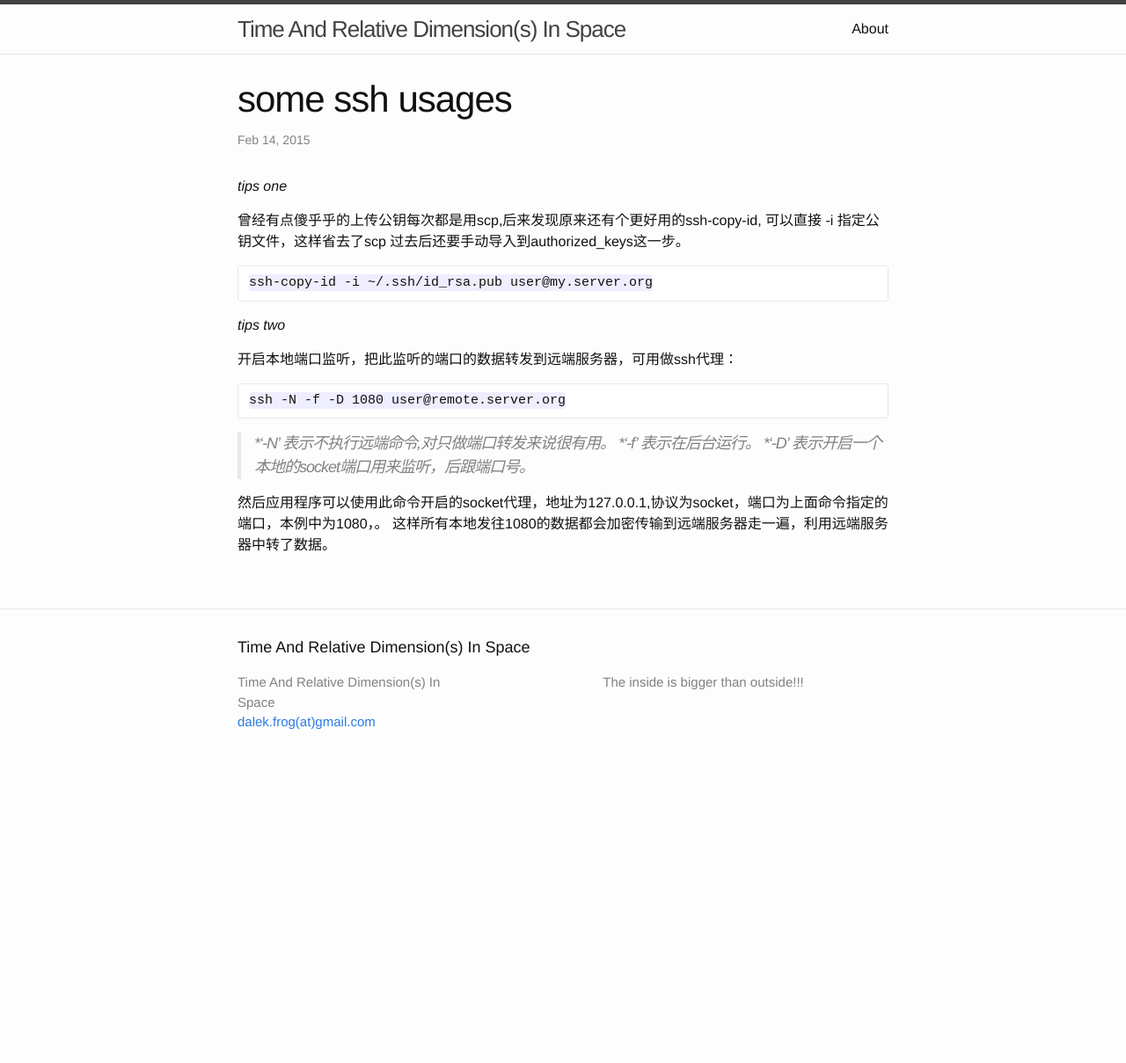
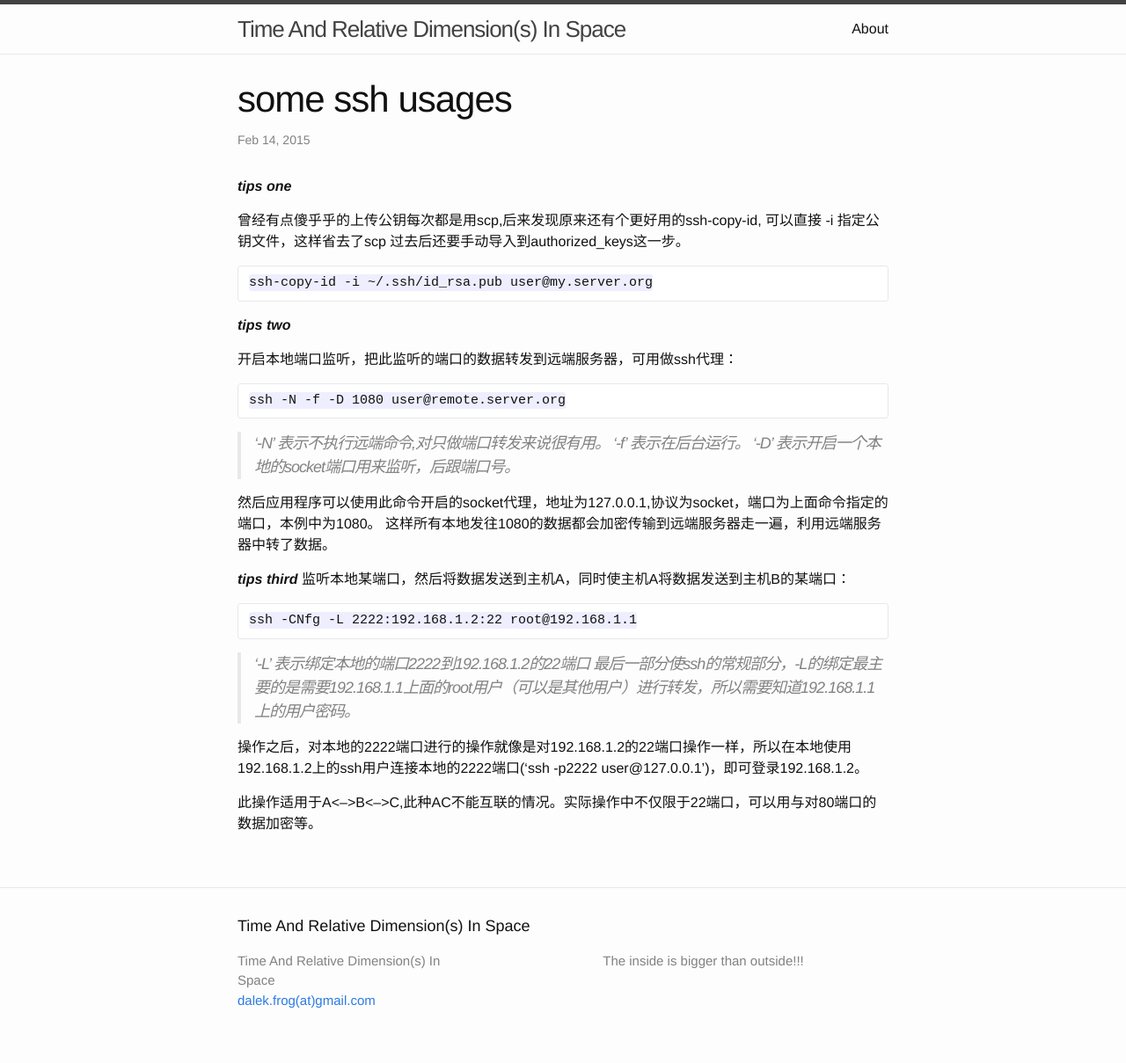
Before and after one commit to DalekFrog/dalekfrog.github.io, a Jekyll site: the page built from _posts/2015-02-14-some-ssh-usages.markdown, in a window 1280 px wide. Shown: the whole page at 88% size. Built offline with Jekyll 4.4.1, drawn with Linux system fonts in a browser that asks for light colours; before the commit the page ends 900 px from its top, so only the background shows below that.

Commit message:
ssh tips

```diff
--- a/_posts/2015-02-14-some-ssh-usages.markdown
+++ b/_posts/2015-02-14-some-ssh-usages.markdown
@@ -5,22 +5,35 @@ date: 2015-2-14 01:04:12
 tags: linux sysops
 ---
 
-*tips one*
+***tips one***
 
 曾经有点傻乎乎的上传公钥每次都是用scp,后来发现原来还有个更好用的ssh-copy-id,
 可以直接 -i 指定公钥文件，这样省去了scp	过去后还要手动导入到authorized_keys这一步。
 
 	ssh-copy-id -i ~/.ssh/id_rsa.pub user@my.server.org
 
-*tips two*
+***tips two***
 
 开启本地端口监听，把此监听的端口的数据转发到远端服务器，可用做ssh代理：
 
 	ssh -N -f -D 1080 user@remote.server.org
 
-> *'-N' 表示不执行远端命令,对只做端口转发来说很有用。
-> *'-f' 表示在后台运行。
-> *'-D' 表示开启一个本地的socket端口用来监听，后跟端口号。
+> '-N' 表示不执行远端命令,对只做端口转发来说很有用。
+> '-f' 表示在后台运行。
+> '-D' 表示开启一个本地的socket端口用来监听，后跟端口号。
 
-然后应用程序可以使用此命令开启的socket代理，地址为127.0.0.1,协议为socket，端口为上面命令指定的端口，本例中为1080，。
+然后应用程序可以使用此命令开启的socket代理，地址为127.0.0.1,协议为socket，端口为上面命令指定的端口，本例中为1080。
 这样所有本地发往1080的数据都会加密传输到远端服务器走一遍，利用远端服务器中转了数据。
+
+
+***tips third***
+监听本地某端口，然后将数据发送到主机A，同时使主机A将数据发送到主机B的某端口：
+
+	ssh -CNfg -L 2222:192.168.1.2:22 root@192.168.1.1
+
+> '-L' 表示绑定本地的端口2222到192.168.1.2的22端口
+> 最后一部分使ssh的常规部分，-L的绑定最主要的是需要192.168.1.1上面的root用户（可以是其他用户）进行转发，所以需要知道192.168.1.1上的用户密码。
+
+操作之后，对本地的2222端口进行的操作就像是对192.168.1.2的22端口操作一样，所以在本地使用192.168.1.2上的ssh用户连接本地的2222端口('ssh -p2222 user@127.0.0.1')，即可登录192.168.1.2。
+
+此操作适用于A<-->B<-->C,此种AC不能互联的情况。实际操作中不仅限于22端口，可以用与对80端口的数据加密等。
```
